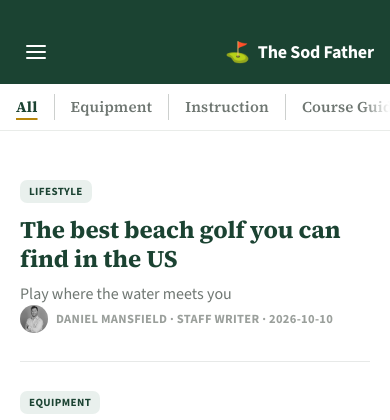
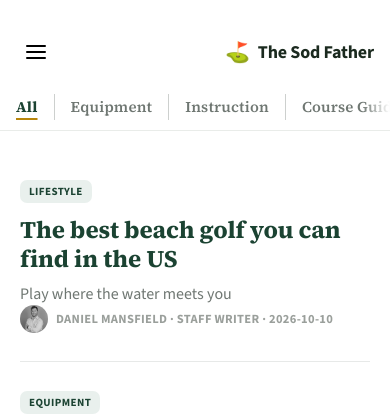
Before and after one commit to Dmans27/the-sod-father, a Flask app: page / in a window 390 px wide. Shown: the top 420 px of the page. Run offline with Flask 3, Linux system fonts and the light colour scheme.

Commit message:
White header with dark brand text and black hamburger

```diff
--- a/static/css/style.css
+++ b/static/css/style.css
@@ -48,7 +48,7 @@ a { color: inherit; }
    enough before. max(...) also guarantees at least 20px of clearance even
    on a device that reports a tiny or zero inset. */
 .site-header {
-  background: var(--fairway-deep);
+  background: #fff;
   border-bottom: 1px solid #e9ece9; /* light rule under the white category bar */
   position: sticky;
   top: 0;
@@ -69,7 +69,7 @@ a { color: inherit; }
   align-items: center;
   gap: 8px;
   text-decoration: none;
-  color: #fff;
+  color: #1b2a1f;
   font-weight: 800;
   font-size: 18px;
   letter-spacing: -0.01em;
@@ -92,12 +92,12 @@ a { color: inherit; }
   cursor: pointer;
   border-radius: 10px;
 }
-.site-menu-toggle:hover { background: rgba(255,255,255,0.08); }
+.site-menu-toggle:hover { background: rgba(0,0,0,0.06); }
 .site-menu-toggle__bar {
   width: 20px;
   height: 2px;
   border-radius: 2px;
-  background: #fff;
+  background: #000;
 }
 
 /* ── Category chip bar ──
```
